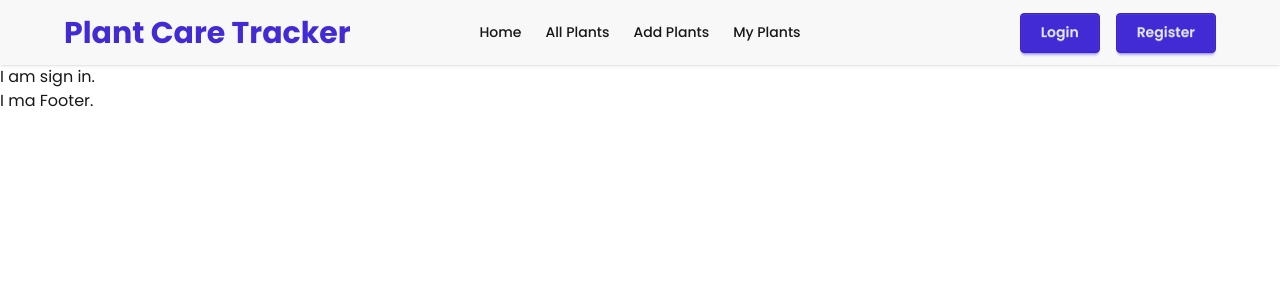
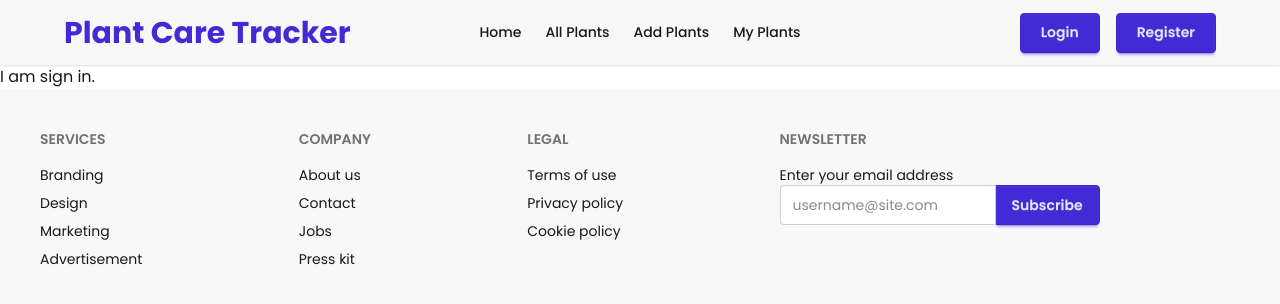
Before and after one commit to MdMubashirulAhsan/trade-nexus-client, a React (Vite) app in the folder trade-nexus-client/: page /sign-in in a window 1280 px wide. Shown: the top 304 px of the page. Built offline with nearby package versions, Linux system fonts and the light colour scheme; no server answers.

Commit message:
added footer

```diff
--- a/trade-nexus-client/src/components/banner/Banner.jsx
+++ b/trade-nexus-client/src/components/banner/Banner.jsx
@@ -2,9 +2,22 @@ import React from 'react';
 
 const Banner = () => {
     return (
-        <div>
-            I am banner.s
-        </div>
+        <div className="hero bg-base-200 min-h-screen">
+  <div className="hero-content flex-col lg:flex-row-reverse">
+    <img
+      src="https://img.daisyui.com/images/stock/photo-1635805737707-575885ab0820.webp"
+      className="max-w-sm rounded-lg shadow-2xl"
+    />
+    <div>
+      <h1 className="text-5xl font-bold">Box Office News!</h1>
+      <p className="py-6">
+        Provident cupiditate voluptatem et in. Quaerat fugiat ut assumenda excepturi exercitationem
+        quasi. In deleniti eaque aut repudiandae et a id nisi.
+      </p>
+      <button className="btn btn-primary">Get Started</button>
+    </div>
+  </div>
+</div>
     );
 };
 
--- a/trade-nexus-client/src/components/shared/Footer.jsx
+++ b/trade-nexus-client/src/components/shared/Footer.jsx
@@ -2,9 +2,41 @@ import React from 'react';
 
 const Footer = () => {
     return (
-        <div>
-            I ma Footer.
-        </div>
+        <footer className="footer sm:footer-horizontal bg-base-200 text-base-content p-10">
+  <nav>
+    <h6 className="footer-title">Services</h6>
+    <a className="link link-hover">Branding</a>
+    <a className="link link-hover">Design</a>
+    <a className="link link-hover">Marketing</a>
+    <a className="link link-hover">Advertisement</a>
+  </nav>
+  <nav>
+    <h6 className="footer-title">Company</h6>
+    <a className="link link-hover">About us</a>
+    <a className="link link-hover">Contact</a>
+    <a className="link link-hover">Jobs</a>
+    <a className="link link-hover">Press kit</a>
+  </nav>
+  <nav>
+    <h6 className="footer-title">Legal</h6>
+    <a className="link link-hover">Terms of use</a>
+    <a className="link link-hover">Privacy policy</a>
+    <a className="link link-hover">Cookie policy</a>
+  </nav>
+  <form>
+    <h6 className="footer-title">Newsletter</h6>
+    <fieldset className="w-80">
+      <label>Enter your email address</label>
+      <div className="join">
+        <input
+          type="text"
+          placeholder="username@site.com"
+          className="input input-bordered join-item" />
+        <button className="btn btn-primary join-item">Subscribe</button>
+      </div>
+    </fieldset>
+  </form>
+</footer>
     );
 };
 
--- a/trade-nexus-client/src/pages/ErrorPage.jsx
+++ b/trade-nexus-client/src/pages/ErrorPage.jsx
@@ -4,12 +4,12 @@ import notFoundAnimation from '../assets/lotties/error.json'
 
 const ErrorPage = () => {
     return (
-        <div className='h-[60vh]'>
+        <div >
             <Lottie
         animationData={notFoundAnimation}
         loop
         autoplay
-        className="w-[30vw] mx-auto h-[60vh]"
+        className="w-[70vw] mx-auto h-[100vh]"
       />
 
         </div>
--- /dev/null
+++ b/trade-nexus-client/tainwind.config.js
@@ -0,0 +1,31 @@
+import daisyui from "daisyui";
+
+export default {
+  content: ["./src/**/*.{js,jsx,ts,tsx}"],
+  theme: {
+    extend: {},
+  },
+  plugins: [daisyui],
+  daisyui: {
+    themes: [
+      {
+        light: {
+          primary: "#2a9d8f",
+          secondary: "#f4a261",
+          accent: "#e9c46a",
+          neutral: "#264653",
+          "base-100": "#ffffff",
+          "base-content": "#1f2937",
+        },
+        dark: {
+          primary: "#2a9d8f",
+          secondary: "#f4a261",
+          accent: "#e9c46a",
+          neutral: "#264653",
+          "base-100": "#121212",
+          "base-content": "#ffffff",
+        },
+      },
+    ],
+  },
+};
```
